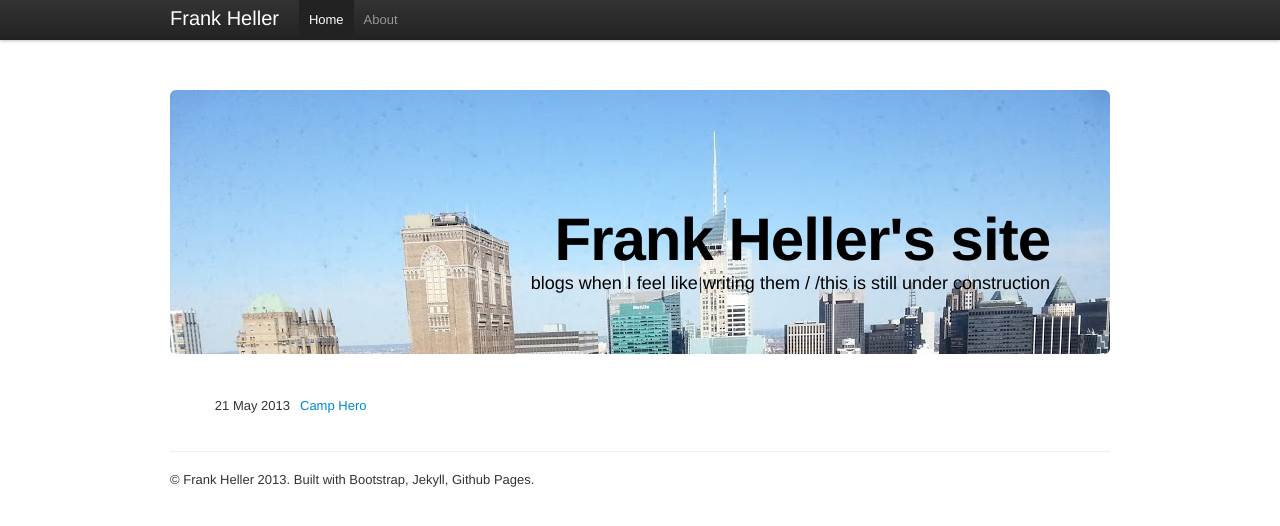
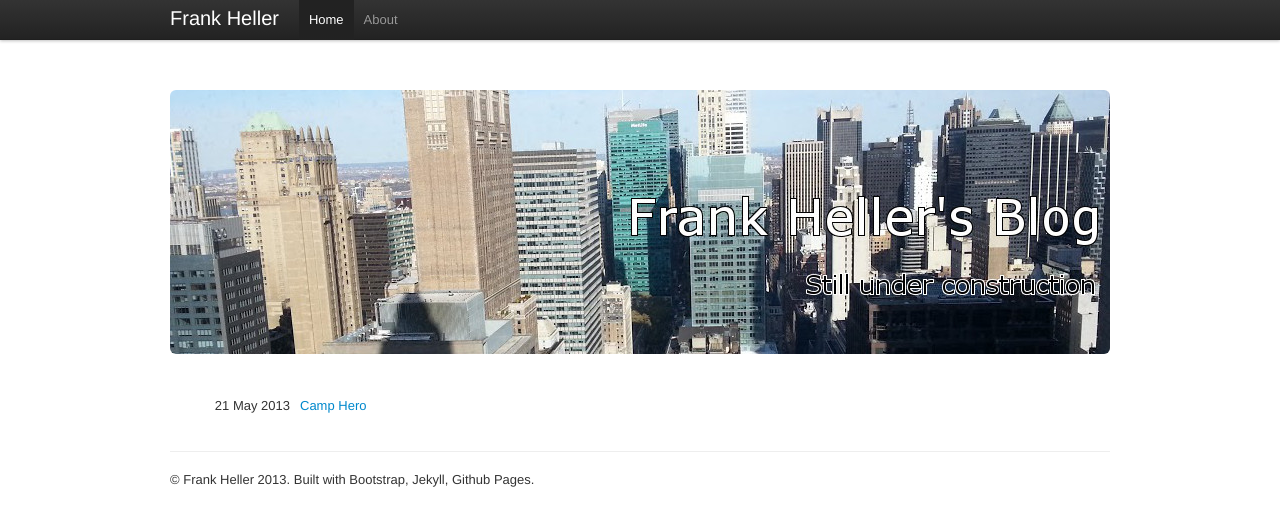
Before and after one commit to fheller/fheller.github.io, a Jekyll site: the page built from index.html, in a window 1280 px wide. Shown: the top 526 px of the page. Built offline with Jekyll 4.4.1, drawn with Linux system fonts in a browser that asks for light colours; nearby versions of some CDN libraries; Markdown is read by kramdown in place of the engine named in the settings.

Commit message:
Outlined text and new hero image

```diff
--- a/index.html
+++ b/index.html
@@ -6,10 +6,11 @@ title: frankheller
       <div class="row">
         <div class="span12">
 
-          <div class="hero-unit" style="background-image: url(/images/city-skyline.jpg);background-position:top;">
+          <div class="hero-unit" style="background-image: url(/images/skyline-hero.jpg);background-position:top;">
 
-            <h1 style="color:#000; float:right;"><br>Frank Heller's site</h1>
-            <p style="color:#000;float:right;">blogs when I feel like writing them &#47 &#47this is still under construction</p>
+           <!-- <h1 style="color:#FFF; float:right;"><br>Frank Heller's site</h1>
+            <p style="color:#FFF;float:right;">blogs when I feel like writing them &#47 &#47this is still under construction</p>
+            -->
             <br><br><br><br><br><br><br><br>
 
           </div>
```
Also changed, not shown: images/dustin-desk-caffeine-hero.jpg (deleted), images/dustin-desk-caffeine.jpg (deleted), images/dustingetz-150.jpg (deleted), images/dustingetz-src.jpg (deleted), images/me-blonde.jpg (deleted), images/skyline-hero.jpg (added), 1 other file.
